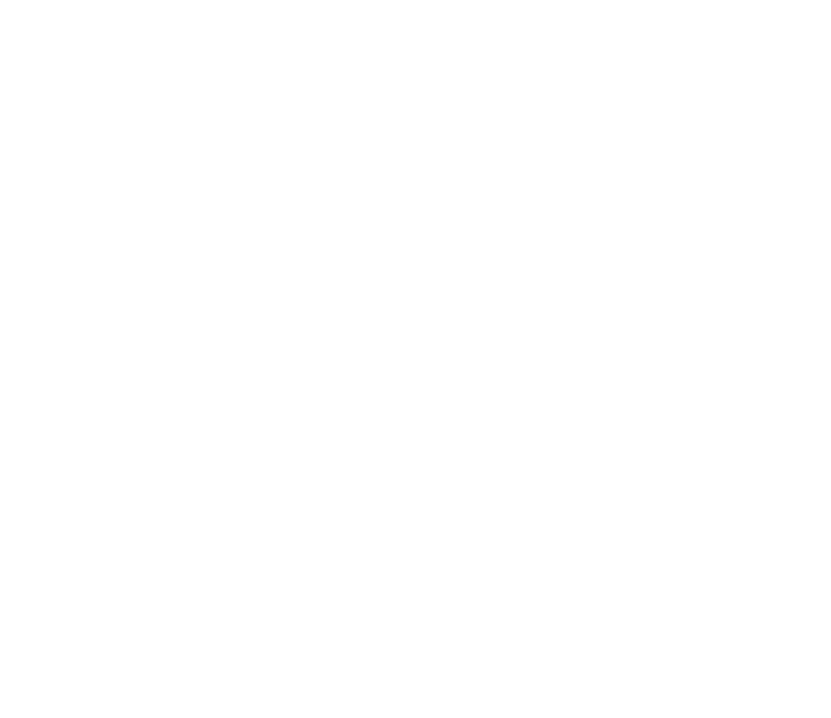
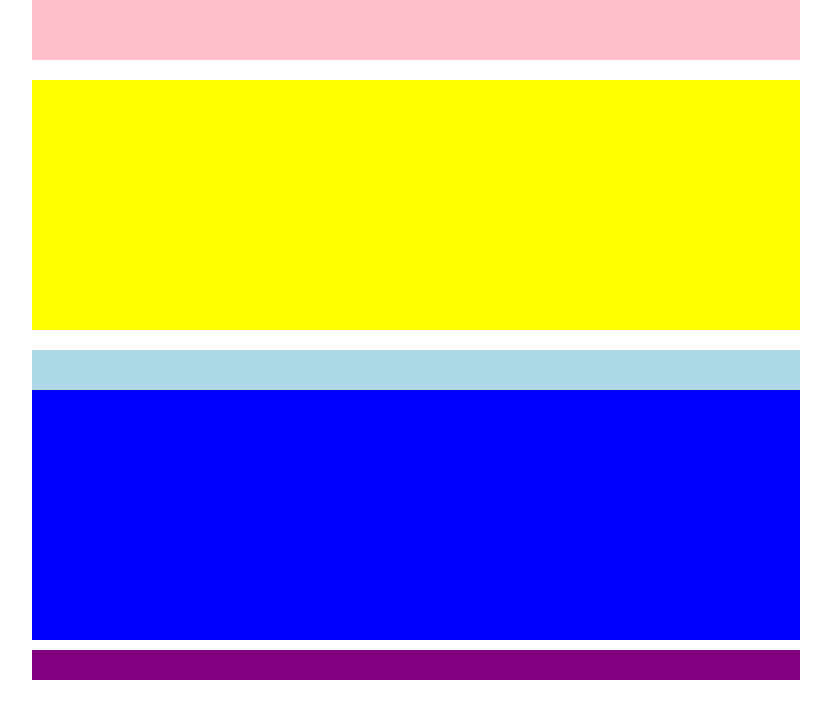
Before and after one commit to GAlessi/htmlcss-struttura-wp, a plain HTML site: page index.html in a window 1280 px wide. Shown: the whole page, without its empty margins (224-1055 px from the left). Drawn offline with Linux system fonts and the light colour scheme.

Commit message:
contenitori pagina principali con altezze e sfondo "debug"

```diff
--- a/css/style.css
+++ b/css/style.css
@@ -3,3 +3,38 @@
     padding: 0;
     box-sizing: border-box;
 }
+
+.container{
+    margin: 0 20%;
+}
+
+header{
+    height: 60px;
+    background-color: pink;
+}
+
+.jumbotron{
+    margin:20px 0;
+    height: 250px;
+    background-color: yellow;
+}
+
+.columns{
+    background-color: lightblue;
+}
+
+.title{
+    height: 40px;
+}
+
+.row{
+    height: 250px;
+    background-color: blue;
+    margin-bottom: 10px;
+}
+
+footer{
+    margin-top: 10px;
+    height: 30px;
+    background-color: purple;
+}
--- a/index.html
+++ b/index.html
@@ -6,6 +6,7 @@
         <title></title>
     </head>
     <body>
+        <div class="container">
             <header>
 
             </header>
@@ -13,7 +14,14 @@
             <div class="jumbotron">
 
             </div>
+
             <main>
+                <div class="title columns">
+
+                </div>
+                <div class="row">
+
+                </div>
 
             </main>
 
@@ -21,5 +29,7 @@
 
             </footer>
 
+        </div>
+
     </body>
 </html>
```
Also changed, not shown: 1 other file. Lines whose indentation alone changed are shown as unchanged.
